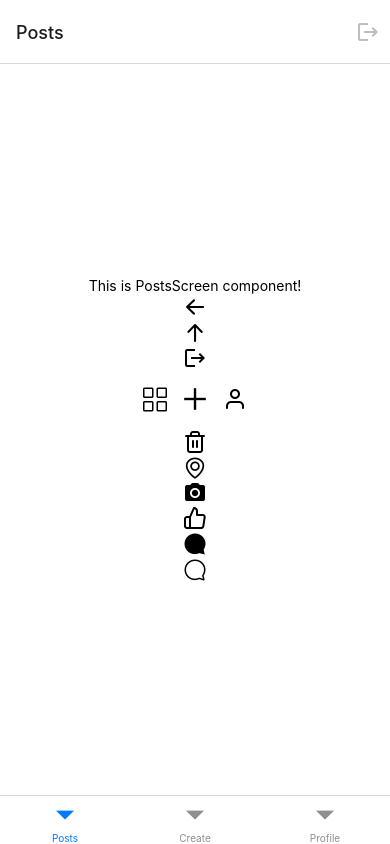
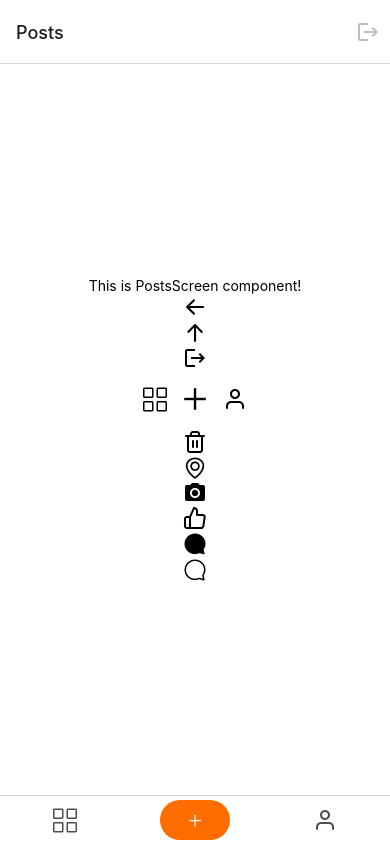
Before and after one commit to idrahoner/react-native-hw-social, a React Native app: screen /Home in a window 390 px wide. Built offline with nearby package versions, Linux system fonts and the light colour scheme.

Commit message:
Add custom icons to bottom tab bar navigation

```diff
--- a/Screens/Home/index.js
+++ b/Screens/Home/index.js
@@ -1,11 +1,24 @@
-import { StyleSheet, TouchableOpacity } from 'react-native';
+import { StyleSheet, TouchableOpacity, View } from 'react-native';
 import { createBottomTabNavigator } from '@react-navigation/bottom-tabs';
 import { MaterialIcons } from '@expo/vector-icons';
+import { SimpleLineIcons } from '@expo/vector-icons';
+import { Fontisto } from '@expo/vector-icons';
+import { Feather } from '@expo/vector-icons';
 import PostsScreen from '../PostsScreen';
 import ProfileScreen from '../ProfileScreen';
 import CreatePostsScreen from '../CreatePostsScreen';
 
 const MainTab = createBottomTabNavigator();
+
+{
+  /*
+        <TouchableOpacity>
+          <Fontisto name="plus-a" size={24} color="black" />
+        </TouchableOpacity>
+        <TouchableOpacity>
+          <Feather name="user" size={24} color="black" />
+        </TouchableOpacity> */
+}
 
 export default function Home() {
   return (
@@ -28,6 +41,14 @@ export default function Home() {
               <MaterialIcons name="logout" size={24} color="#BDBDBD" />
             </TouchableOpacity>
           ),
+          tabBarIcon: () => (
+            <SimpleLineIcons
+              name="grid"
+              size={24}
+              color={'rgba(33, 33, 33, 0.8)'}
+            />
+          ),
+          tabBarShowLabel: false,
         }}
       />
       <MainTab.Screen
@@ -39,11 +60,34 @@ export default function Home() {
             navigation.navigate('CreatePost');
           },
         })}
+        options={{
+          tabBarIcon: () => (
+            <View
+              style={{
+                justifyContent: 'center',
+                alignItems: 'center',
+                width: 70,
+                height: 40,
+                backgroundColor: '#FF6C00',
+                borderRadius: 20,
+              }}
+            >
+              <Fontisto name="plus-a" size={13} color={'#FFFFFF'} />
+            </View>
+          ),
+          tabBarShowLabel: false,
+        }}
       />
       <MainTab.Screen
         name="Profile"
         component={ProfileScreen}
-        options={{ headerShown: false }}
+        options={{
+          headerShown: false,
+          tabBarIcon: () => (
+            <Feather name="user" size={24} color={'rgba(33, 33, 33, 0.8)'} />
+          ),
+          tabBarShowLabel: false,
+        }}
       />
     </MainTab.Navigator>
   );
```
